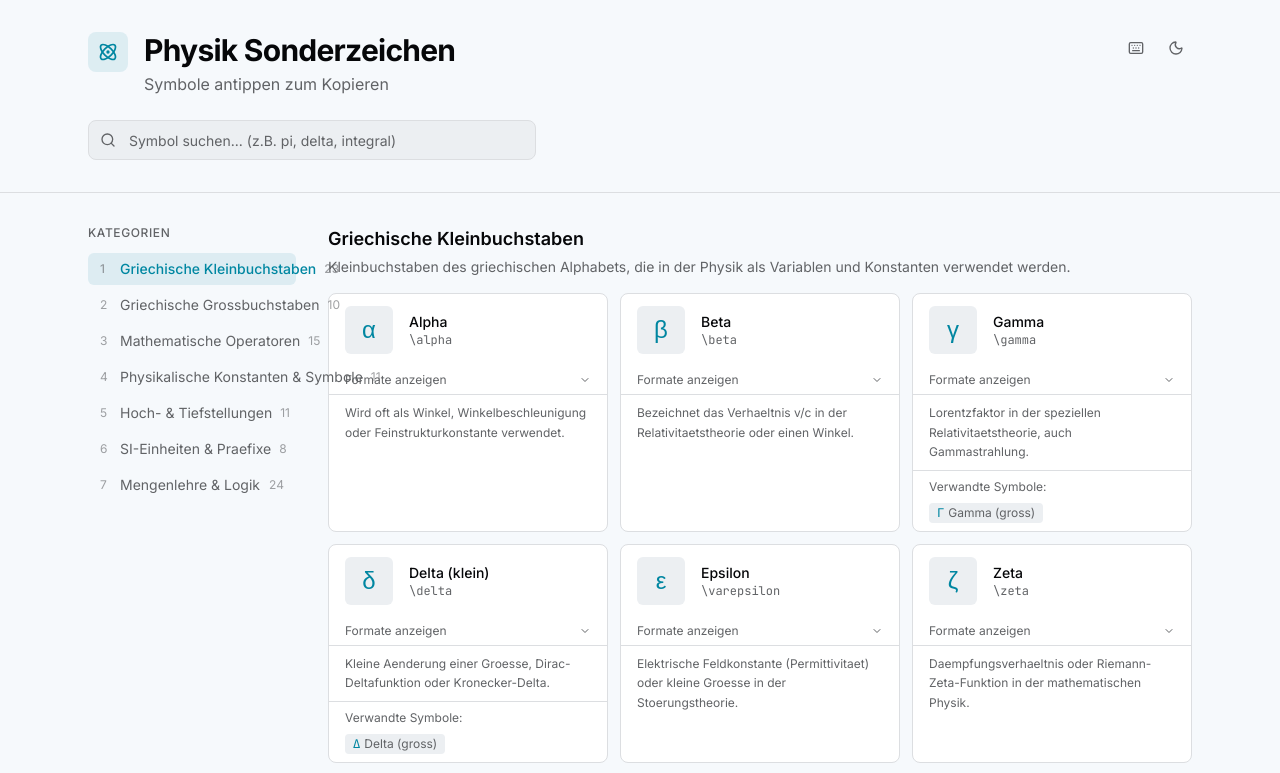
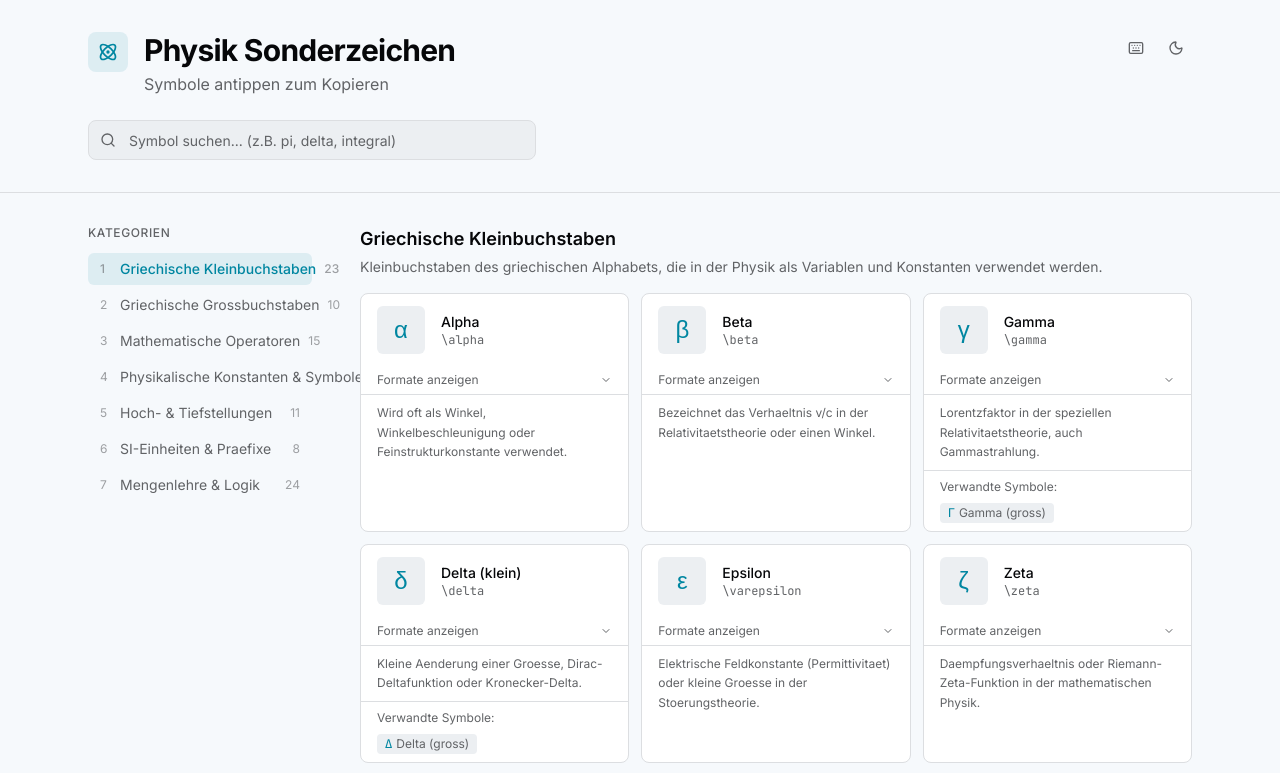
Before and after one commit to ed23x/physik-chars, a Next.js app: page / in a window 1280 px wide. Shown: the top 773 px of the page. Built offline with nearby package versions, Linux system fonts and the light colour scheme.

Commit message:
Fix sidebar layout overlap issue

```diff
--- a/app/page.tsx
+++ b/app/page.tsx
@@ -200,10 +200,10 @@ function HomeContent() {
       </header>
 
       <div className="mx-auto max-w-6xl px-4 py-8 sm:px-6">
-        <div className="flex flex-col gap-8 lg:flex-row">
-          <aside className="shrink-0 lg:sticky lg:top-8 lg:w-52 lg:self-start">
+        <div className="flex flex-col gap-8 lg:flex-row lg:gap-12">
+          <aside className="shrink-0 lg:w-56 lg:self-start">
             {recentSymbols.length > 0 && !search && (
-              <div className="mb-6">
+              <div className="mb-8">
                 <div className="mb-2 flex items-center gap-2 text-xs font-medium uppercase tracking-wider text-muted-foreground">
                   <Clock className="h-3 w-3" />
                   Zuletzt verwendet
@@ -226,9 +226,9 @@ function HomeContent() {
               </div>
             )}
 
-            <p className="mb-3 text-xs font-medium uppercase tracking-wider text-muted-foreground">
+            <div className="mb-3 text-xs font-medium uppercase tracking-wider text-muted-foreground">
               Kategorien
-            </p>
+            </div>
             <CategoryNav
               categories={filtered}
               activeId={activeCategory}
```
